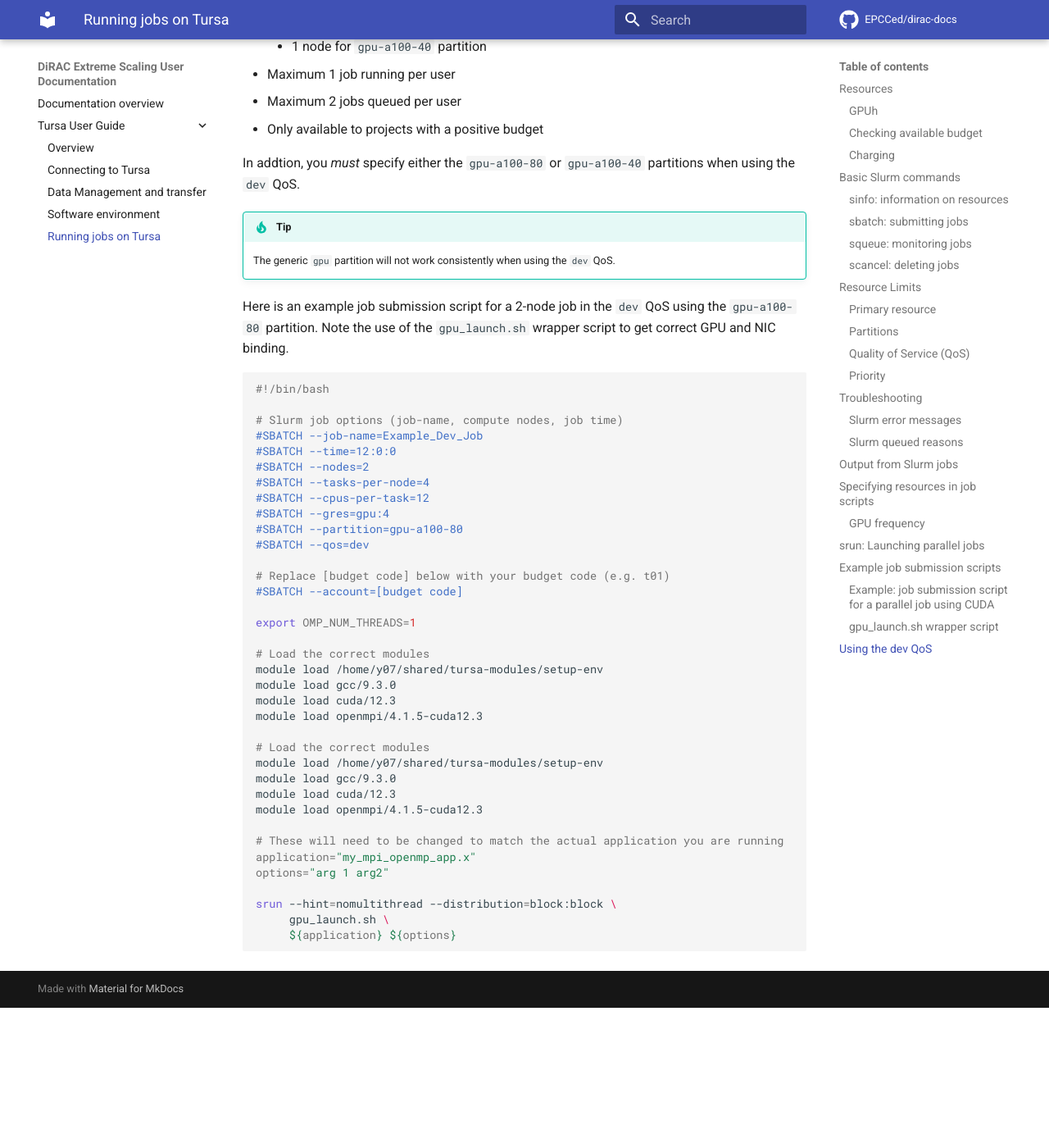
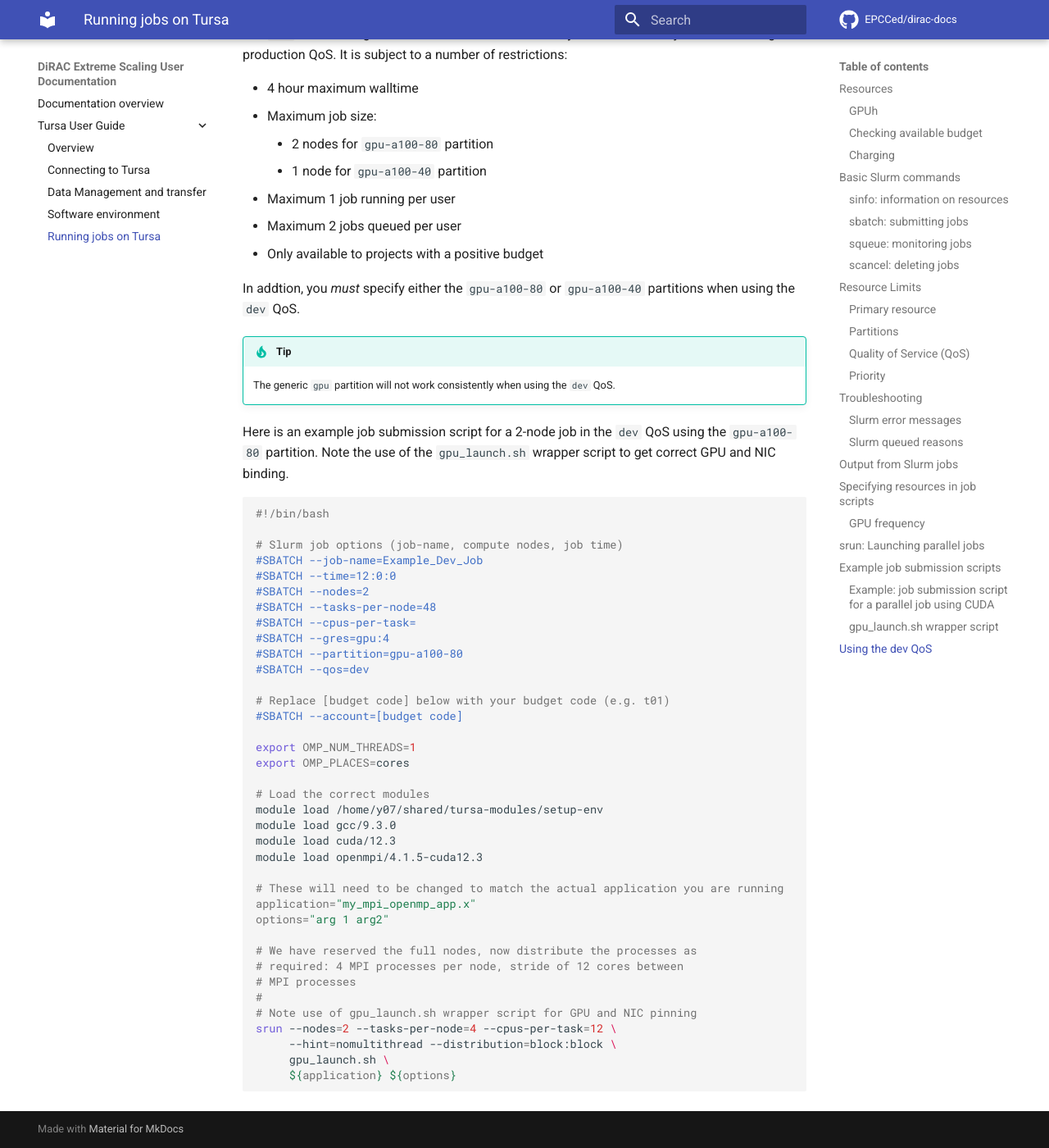
Before and after one commit to EPCCed/dirac-docs, an MkDocs documentation site: the page built from docs/tursa-user-guide/scheduler.md, in a window 1280 px wide and 1400 px high, scrolled down 14956 px. Shown: the whole window at 82% size. Built offline with MkDocs 1.6.1 and Material for MkDocs 9.7.7, drawn with Linux system fonts in a browser that asks for light colours; comment, search, counter and statistics services are not loaded; before the commit the page ends 16185 px from its top, so only the background shows below that; some of the changed text lies outside the part shown.

Commit message:
Updates scheduler docs

````diff
--- a/docs/tursa-user-guide/scheduler.md
+++ b/docs/tursa-user-guide/scheduler.md
@@ -526,12 +526,20 @@ module load cuda/12.3
 module load openmpi/4.1.5-cuda12.3
 
 export OMP_NUM_THREADS=8
+export OMP_PLACES=cores
+export SRUN_CPUS_PER_TASK=$SLURM_CPUS_PER_TASK
 
 # These will need to be changed to match the actual application you are running
 application="my_mpi_openmp_app.x"
 options="arg 1 arg2"
 
-srun --hint=nomultithread --distribution=block:block \
+# We have reserved the full nodes, now distribute the processes as
+# required: 4 MPI processes per node, stride of 12 cores between
+# MPI processes
+#
+# Note use of gpu_launch.sh wrapper script for GPU and NIC pinning
+srun --nodes=4 --tasks-per-node=4 --cpus-per-task=12 \
+     --hint=nomultithread --distribution=block:block \
      gpu_launch.sh \
      ${application} ${options}
 ```
@@ -594,8 +602,8 @@ binding.
 #SBATCH --job-name=Example_Dev_Job
 #SBATCH --time=12:0:0
 #SBATCH --nodes=2
-#SBATCH --tasks-per-node=4
-#SBATCH --cpus-per-task=12
+#SBATCH --tasks-per-node=48
+#SBATCH --cpus-per-task=
 #SBATCH --gres=gpu:4
 #SBATCH --partition=gpu-a100-80
 #SBATCH --qos=dev
@@ -604,12 +612,7 @@ binding.
 #SBATCH --account=[budget code]
 
 export OMP_NUM_THREADS=1
-
-# Load the correct modules
-module load /home/y07/shared/tursa-modules/setup-env
-module load gcc/9.3.0
-module load cuda/12.3
-module load openmpi/4.1.5-cuda12.3
+export OMP_PLACES=cores
 
 # Load the correct modules
 module load /home/y07/shared/tursa-modules/setup-env
@@ -621,7 +624,13 @@ module load openmpi/4.1.5-cuda12.3
 application="my_mpi_openmp_app.x"
 options="arg 1 arg2"
 
-srun --hint=nomultithread --distribution=block:block \
+# We have reserved the full nodes, now distribute the processes as
+# required: 4 MPI processes per node, stride of 12 cores between
+# MPI processes
+#
+# Note use of gpu_launch.sh wrapper script for GPU and NIC pinning
+srun --nodes=2 --tasks-per-node=4 --cpus-per-task=12 \
+     --hint=nomultithread --distribution=block:block \
      gpu_launch.sh \
      ${application} ${options}
 ```
````
